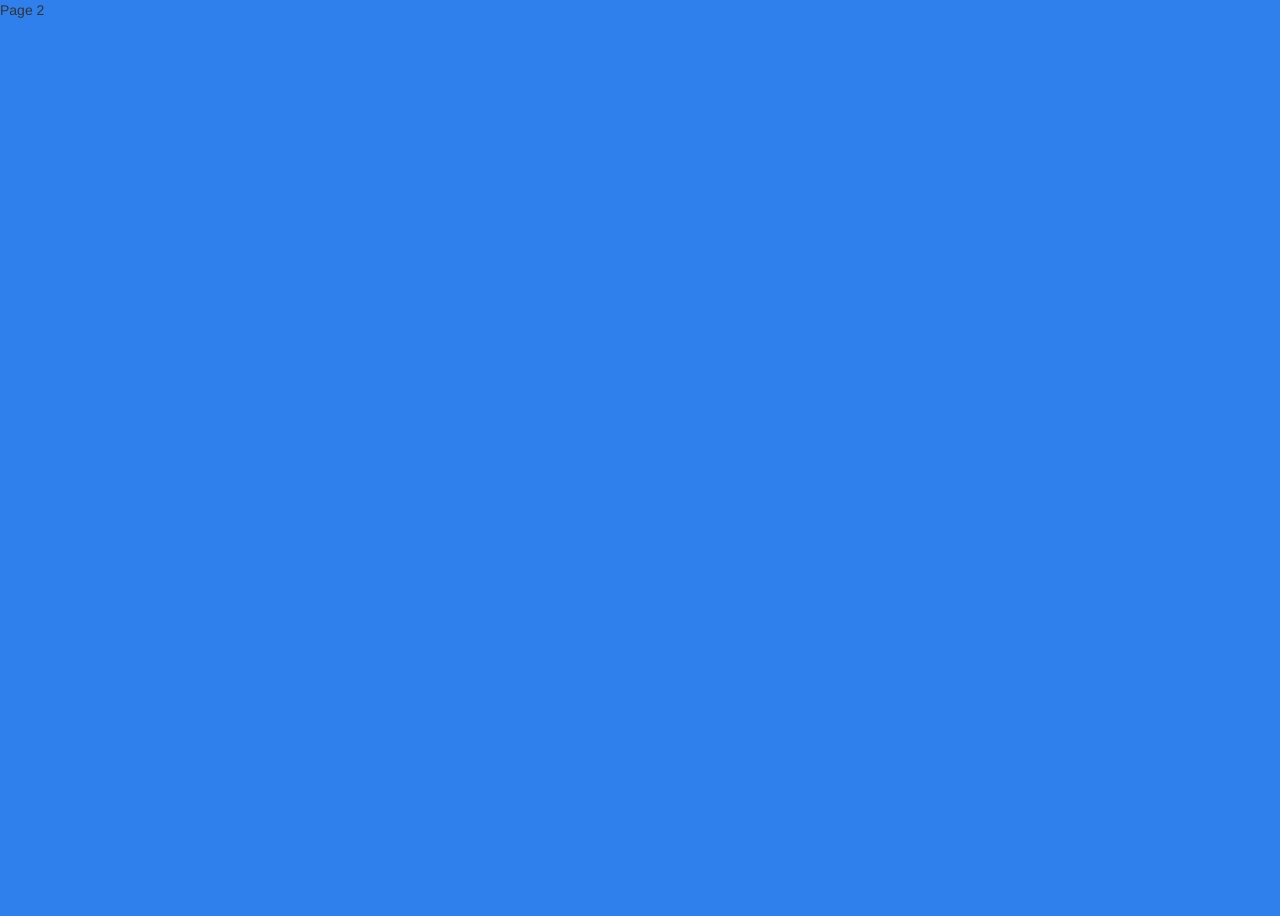
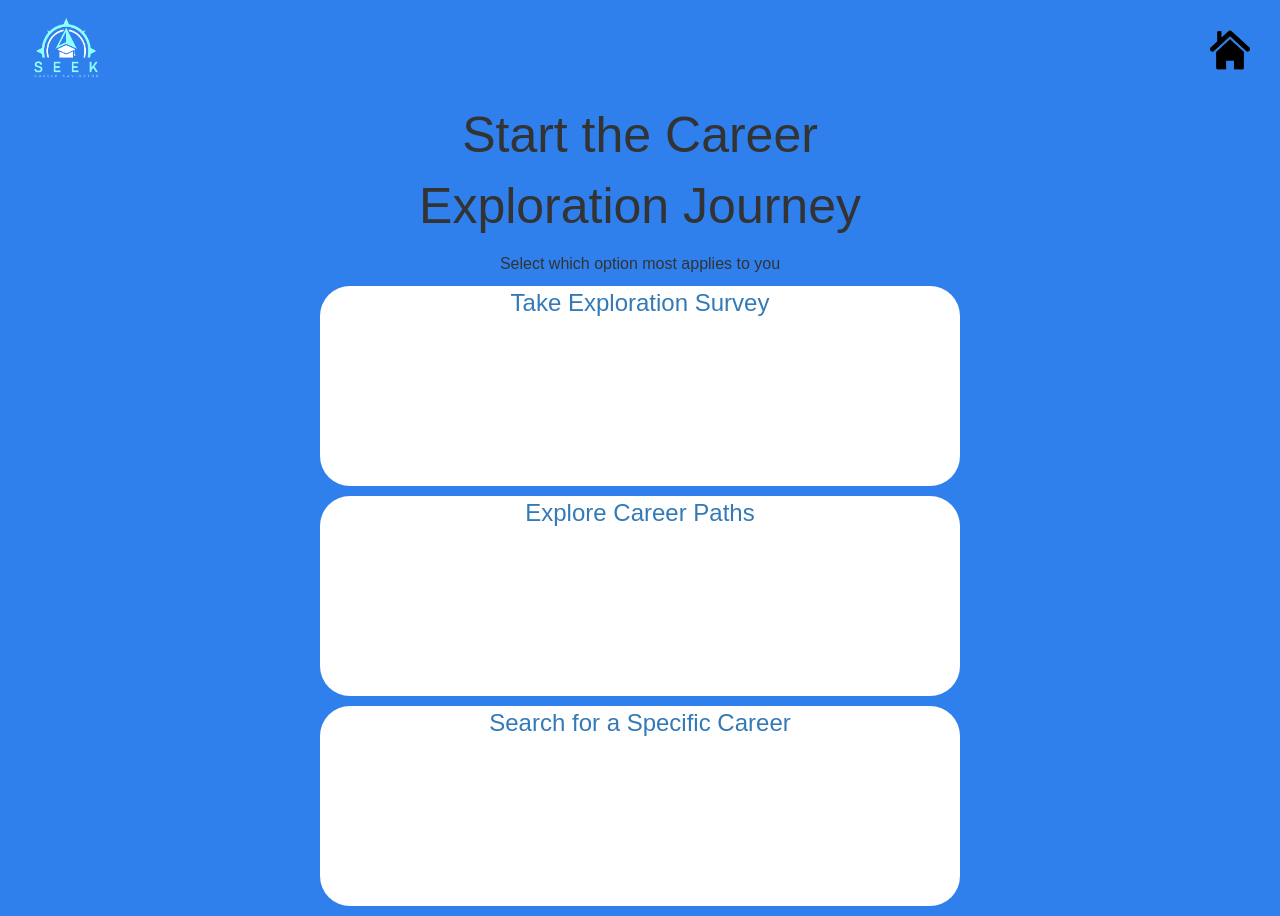
Before and after one commit to ftan95/Seek-Career-Nagivator, an Angular app in the folder h4h-project/: page /option in a window 1280 px wide. Before the commit the page ends 800 px from the top, so only its background shows below. Built offline with nearby package versions, Linux system fonts and the light colour scheme.

Commit message:
page 2 roughly

```diff
--- a/h4h-project/package.json
+++ b/h4h-project/package.json
@@ -25,7 +25,7 @@
     "zone.js": "~0.11.3"
   },
   "devDependencies": {
-    "@angular-devkit/build-angular": "~0.1102.1",
+    "@angular-devkit/build-angular": "^0.1102.1",
     "@angular/cli": "~11.2.1",
     "@angular/compiler-cli": "~11.2.1",
     "@types/jasmine": "~3.6.0",
--- a/h4h-project/src/app/options/options.component.html
+++ b/h4h-project/src/app/options/options.component.html
@@ -1 +1,21 @@
-<p>Page 2</p>
+<html>
+    <div style="display:inline;">
+        <img src="../../assets/Logo.png" width="130" height="100">
+        <img src="../../assets/home.png" width="50" height="50" style="float:right; margin:25px">
+        <div class="title">
+            <p id="title">Start the Career Exploration Journey</p>
+            <p style="font-size: 16px;">Select which option most applies to you</p>
+        </div>
+    </div>
+    <div class="contentblock">
+        <p class="contenttitle"><a routerLink="/servey">Take Exploration Survey</a></p>
+    </div>
+    <div class="contentblock">
+        <p class="contenttitle"><a routerLink="/explore">Explore Career Paths</a></p>
+
+    </div>
+    <div class="contentblock">
+        <p class="contenttitle"><a routerLink="/search">Search for a Specific Career </a></p>
+
+    </div>
+</html>
--- a/h4h-project/src/app/options/options.component.scss
+++ b/h4h-project/src/app/options/options.component.scss
@@ -0,0 +1,22 @@
+.title{
+    font-size: 45px;
+    width:550px;
+    text-align: center;
+    margin: auto;
+}
+#title{
+    font-size: 50px;
+}
+.contentblock{
+    background-color: white;
+    width: 50%;
+    height:200px;
+    border-radius: 30px;
+    margin: auto;
+    margin-bottom: 10px;
+}
+.contenttitle{
+    font-size: 24px;
+    text-align: center;
+    margin-top: 10px;
+}
--- a/h4h-project/src/index.html
+++ b/h4h-project/src/index.html
@@ -1,10 +1,10 @@
 <!doctype html>
 <html lang="en">
 <head>
+  <link href='https://fonts.googleapis.com/css?family=Montserrat' rel='stylesheet'>
   <meta charset="utf-8">
   <title>H4hProject</title>
   <base href="/">
-  <link href='https://fonts.googleapis.com/css?family=Montserrat' rel='stylesheet'>
   <meta name="viewport" content="width=device-width, initial-scale=1">
   <link rel="icon" type="image/x-icon" href="favicon.ico">
 </head>
```
Also changed, not shown: h4h-project/src/assets/home.png (added), 1 other file (tests, documents, lock files or other folders).
